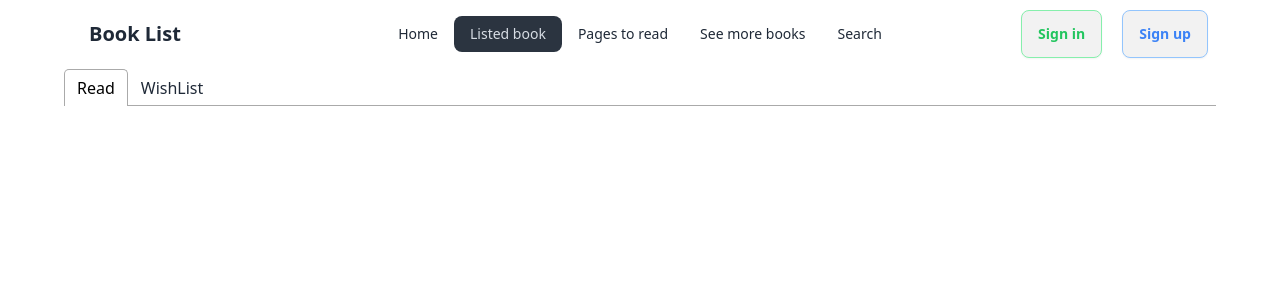
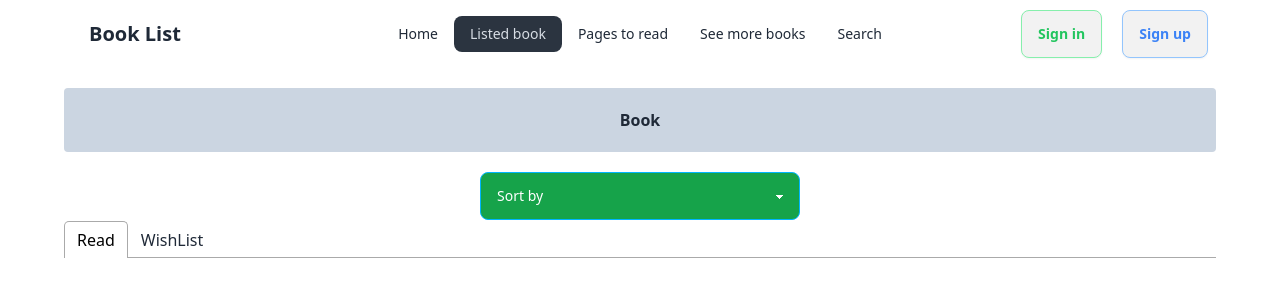
Before and after one commit to BorshaDevi/book-project, a React (Vite) app: page /listed in a window 1280 px wide. Shown: the top 300 px of the page. Built offline with nearby package versions, Linux system fonts and the light colour scheme.

Commit message:
add sort section

```diff
--- a/src/Components/Details/Details.jsx
+++ b/src/Components/Details/Details.jsx
@@ -19,6 +19,8 @@ const Details = () => {
     }
     const handleWish=()=>{
       handleLocalStorage(single)
+      toast('Thank you for your wishes')
+
     }
 
 
--- a/src/Components/ListedBook/ListedBook.jsx
+++ b/src/Components/ListedBook/ListedBook.jsx
@@ -19,19 +19,27 @@ const ListedBook = () => {
           setWishes(getSet)
   },[])
     return (
+      <>
+      <div className="text-center mt-5 bg-slate-300 p-5 rounded">
+        <h1 className="font-bold">Book</h1>
+      </div>
+      <div className="text-center mt-5">
+      <select className="select select-info w-full max-w-xs bg-green-600 text-white">
+  <option disabled selected>Sort by</option>
+  <option>Rating</option>
+  <option>Number of Pages</option>
+  <option>Publisher year</option>
+</select>
+</div>
+
 <div>
      <Tabs>
     <TabList>
       <Tab>Read</Tab>
       <Tab>WishList</Tab>
     </TabList>
-         <div className="">
          <TabPanel>
-      <div>
-
-      </div>
            <div className="grid grid-cols-1 gap-5">
-
            {
                 getDatas.map(getData => <AllBook key={getData.bookId} allbook={getData}></AllBook> )
             }
@@ -43,14 +51,10 @@ const ListedBook = () => {
                 getWishs.map(getWish => <WishData key={getWish.bookId} getwish={getWish}></WishData> )
                }
            </div>
-
       </TabPanel>
-
-         </div>
-
        </Tabs>
        </div>
+       </>
     );
 };
-
 export default ListedBook;
--- a/src/Components/LocalStorage/LocalStorage.js
+++ b/src/Components/LocalStorage/LocalStorage.js
@@ -1,22 +1,4 @@
-// import { ToastContainer, toast } from 'react-toastify';
 
-
-// const saveLocalStorage=(single)=>{
-//     console.log(single)
-//         const getLocalDatas= JSON.parse(localStorage.getItem("books")) || []
-//         const savelocal =getLocalDatas.find(getLocalData => getLocalData.bookId == single.bookId)
-//         if(savelocal){
-//            toast('wow')
-//         }
-//         else{
-//             getLocalDatas.push(single)
-//             const setLocal=JSON.stringify(getLocalDatas)
-//             localStorage.setItem('books',setLocal)
-//         }
-
-
-// }
-// export{saveLocalStorage}
 import { ToastContainer, toast } from 'react-toastify';
 const saveLocal=()=>{
    const getObject=localStorage.getItem('books')
@@ -30,7 +12,7 @@ const saveLocalStorage=(single) =>{
     const saveObjects=saveLocal()
     const exjest = saveObjects.find(saveObject => saveObject.bookId == single.bookId)
     if(exjest){
-        toast('Book are all ready read')
+        toast('You have all ready read this book')
     }
     else{
         saveObjects.push(single)
@@ -38,15 +20,6 @@ const saveLocalStorage=(single) =>{
         localStorage.setItem('books',saveJson)
     }
 }
-
-
-
-
-
-
-
-
-
 
 
 const handleLocal=()=>{
@@ -61,7 +34,7 @@ const handleLocal=()=>{
      const saveObjects=handleLocal()
      const exjest = saveObjects.find(saveObject => saveObject.bookId == single.bookId)
      if(exjest){
-         toast('Book are all ready read')
+         toast('You have all ready read this book')
      }
      else{
          saveObjects.push(single)
--- a/src/Components/WishData/WishData.jsx
+++ b/src/Components/WishData/WishData.jsx
@@ -5,7 +5,6 @@ import { MdContactPage } from "react-icons/md";
 const WishData = ({getwish}) => {
     const {image,bookName,author,rating,category,tags,publisher,yearOfPublishing,totalPages} =getwish
     return (
-        <div>
             <div className="hero  bg-base-200">
   <div className="hero-content flex-col lg:flex-row " >
     <img src={image} className="max-w-sm rounded-lg shadow-2xl" />
@@ -44,7 +43,7 @@ const WishData = ({getwish}) => {
     </div>
   </div>
 </div>
-        </div>
+
     );
 };
 
```
Lines whose indentation alone changed are shown as unchanged.
